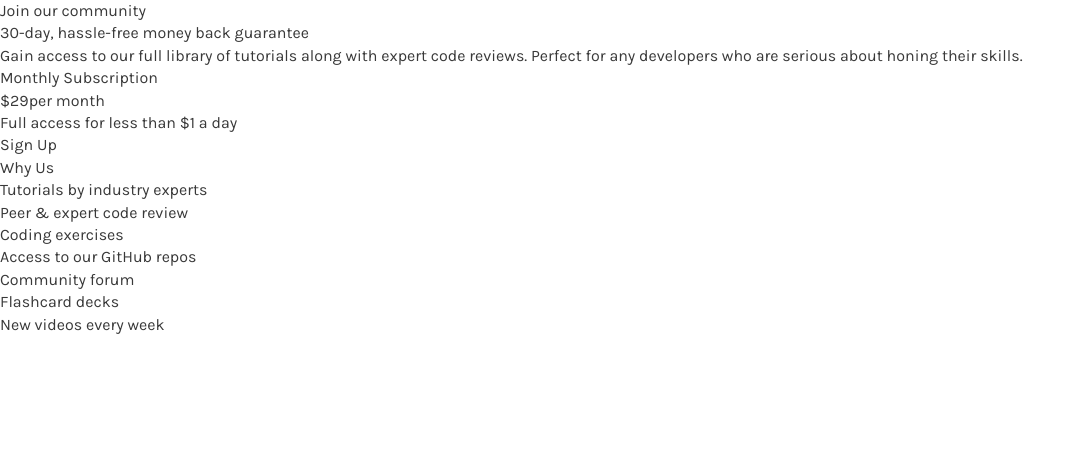
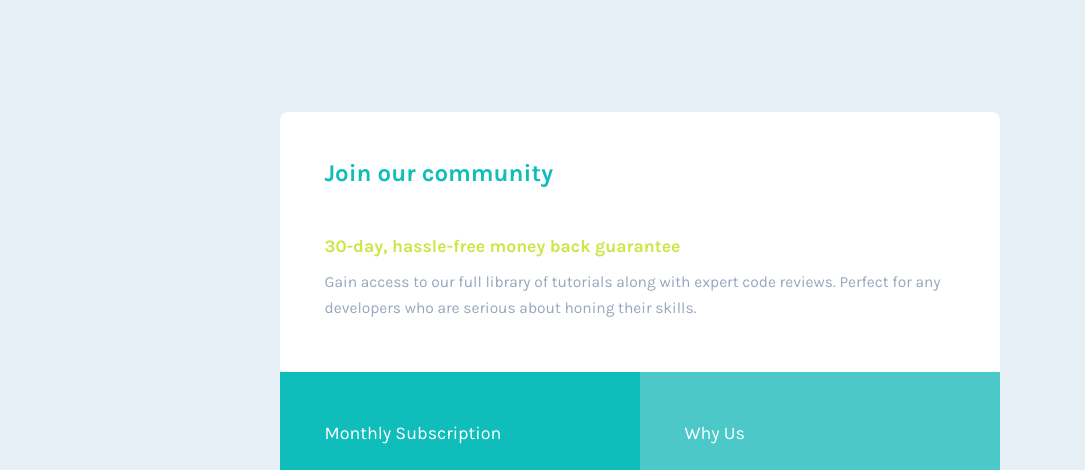
Before and after one commit to 3eze3/Single-Pice-Grid-Component-, a plain HTML site: page index.html in a window 1280 px wide. Shown: the top 470 px of the page, without its empty margins (0-1085 px from the left). Drawn offline with Linux system fonts and the light colour scheme.

Commit message:
Adding style to the desktop

```diff
--- a/Css/style.css
+++ b/Css/style.css
@@ -1,19 +1,113 @@
 :root {
-  /* ### Primary */
-  --cyan: hsl(179, 62%, 43%);
-  --Bright-Yellow: hsl(71, 73%, 54%);
-  /* ### Neutral */
+  --cyan: hsl(179, 85%, 40%);
+  --Bright-Yellow: hsl(71, 78%, 59%);
   --light-gray: hsl(204, 43%, 93%);
   --grayish-blue: hsl(218, 22%, 67%);
-  --weight: 400;
-  --weight: 700;
+  --weight-400: 400;
+  --weight-700: 700;
 }
 
-.attribution {
-  font-size: 11px;
-  text-align: center;
+.card {
+  width: 100%;
+  height: 100vh;
+  display: grid;
+  place-content: center;
+  background-color: var(--light-gray);
+  padding: 8.25rem 0;
 }
 
-.attribution a {
-  color: hsl(228, 45%, 44%);
+.card__course {
+  width: 45rem;
+  min-height: 36rem;
+  display: grid;
+  grid-template-columns: repeat(2, 1fr);
+  border-radius: .5rem;
+  overflow: hidden;
 }
+
+.course__tutorials {
+  display: flex;
+  flex-direction: column;
+  justify-content: space-between;
+  align-items: flex-start;
+  gap: 1.6rem;
+  padding: 3.15rem 2.78rem;
+}
+
+.course__title {
+  font-size: 1.12em;
+  font-weight: var(--weight-400);
+  color: #fff;
+}
+
+.course__tutorials--introduction {
+  grid-column: span 2;
+  background-color: #fff;
+}
+
+.course__title--introduction {
+  font-size: 1.5em;
+  font-weight: var(--weight-700);
+  color: var(--cyan);
+}
+
+.introduction__garantee {
+  font-size: 1.1em;
+  font-weight: var(--weight-700);
+  color: var(--Bright-Yellow);
+  margin-bottom: .75rem;
+}
+
+.introduction__description {
+  font-size: .97em;
+  line-height: 1.7;
+  color: var(--grayish-blue);
+}
+
+.course__tutorials--suscription {
+  background-color: var(--cyan);
+}
+
+.suscription__wrapper {
+  display: flex;
+  flex-direction: column;
+  gap: 1rem;
+}
+
+.suscription__price {
+  font-size: 2em;
+  font-weight: var(--weight-700);
+  color: #fff;
+  display: flex;
+  gap: 1rem;
+  align-items: center;
+}
+
+.price__time {
+  font-size: 1.15rem;
+  font-weight: var(--weight-400);
+  color: rgba(51, 219, 219, 0.862);
+}
+
+.suscription__description {
+  color: var(--light-gray)
+}
+
+.suscription__signup {
+  width: 100%;
+  text-align: center;
+  padding: 1rem 1.5rem;
+  background-color: var(--Bright-Yellow);
+  color: #fff;
+  border-radius: .6rem;
+}
+
+.course__tutorials--about {
+  background-color: rgb(76, 200, 200);
+}
+
+.about__services {
+  font-size: .85em;
+  line-height: 1.5;
+  color: rgba(255, 255, 255, 0.642);
+}
```
